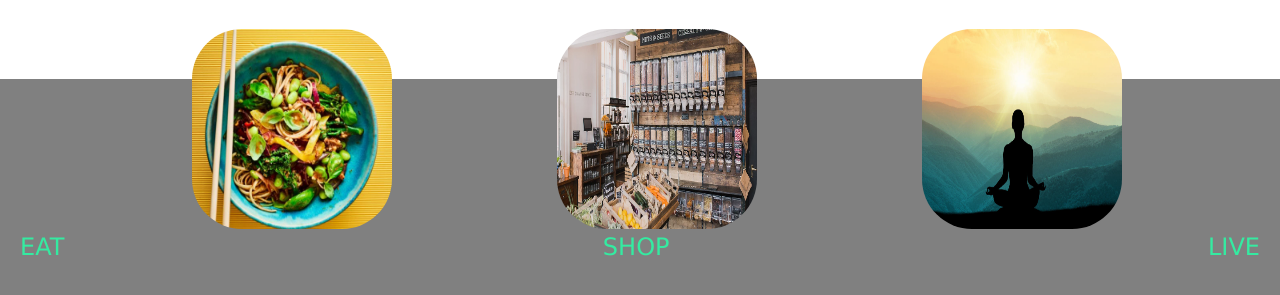
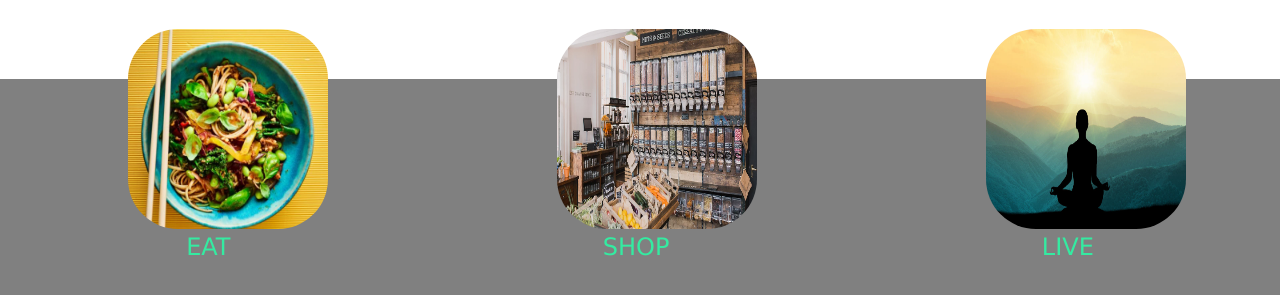
Before and after one commit to annapreetbala/group_project, a plain HTML site: page index.html in a window 1280 px wide. Shown: the part 321-616 px from the top of the page. Drawn offline with nearby package versions, Linux system fonts and the light colour scheme.

Commit message:
Updated Index CSS
Text aligned under images

```diff
--- a/css/style.css
+++ b/css/style.css
@@ -46,14 +46,14 @@ h1 {
 }
 
 .first-r {
-    left: 15%; position: relative;
+    left: 10%; position: relative;
 }
 
 .second-r {
   left: 27.5%; position: relative;
 }
 .third-r  {
-   left: 40%; position: relative;
+   left: 45%; position: relative;
  }
 img  {  border-radius: 50px}
 
@@ -62,7 +62,7 @@ ul{list-style: none;
   margin-bottom: 0%;
   font-size: 1.5em;
   display: flex;
-  justify-content: space-between;
+  justify-content: space-around;
 }
 
 li#lower {
@@ -72,20 +72,7 @@ li#lowest {
 margin-top: 0%;
 }
 
-ul {
-list-style: none;
-display: flex
-}
 
-li {
-margin: 0 20px  /*spaces in list*/
-}
-
-
-li {
-margin: 0 20px; /* 1 2 3 4 clockwise top side bottom side*/
-transition: 0.6s ease;
-}
 li:hover { /*cursor event*/
 font-size: 1.5em;
 transition: 0.6s ease; /*visual effect*/
```
